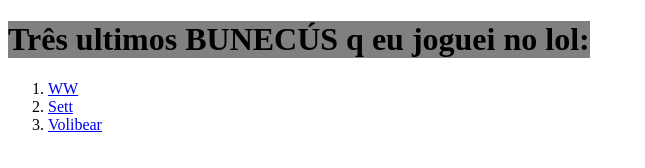
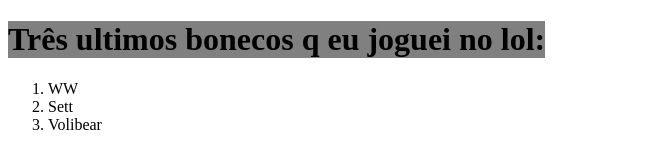
Before and after one commit to ufjf-dcc121/dcc121-2023-1-atv1-Igor-Japa, a plain HTML site: page LOL.html in a window 1280 px wide. Shown: the whole page, without its empty margins (0-645 px from the left). Drawn offline with Linux system fonts and the light colour scheme.

Commit message:
Troca buneco em CAPSLOCK

```diff
--- a/LOL.html
+++ b/LOL.html
@@ -7,11 +7,11 @@
     <title>LOL</title>
 </head>
 <body>
-    <h1 style="background-color: gray; width: max-content;">Três ultimos BUNECÚS q eu joguei no lol:</h1>
+    <h1 style="background-color: gray; width: max-content;">Três ultimos bonecos q eu joguei no lol:</h1>
     <ol>
-        <li ><a href="https://universe.leagueoflegends.com/pt_BR/champion/warwick/">WW</a></li>
-        <li><a href="https://universe.leagueoflegends.com/pt_BR/champion/sett/">Sett</a></li>
-        <li><a href="https://universe.leagueoflegends.com/pt_BR/champion/volibear/">Volibear</a></li>
+        <li>WW</li>
+        <li>Sett</li>
+        <li>Volibear</li>
     </ol>
 </body>
 </html>
```
